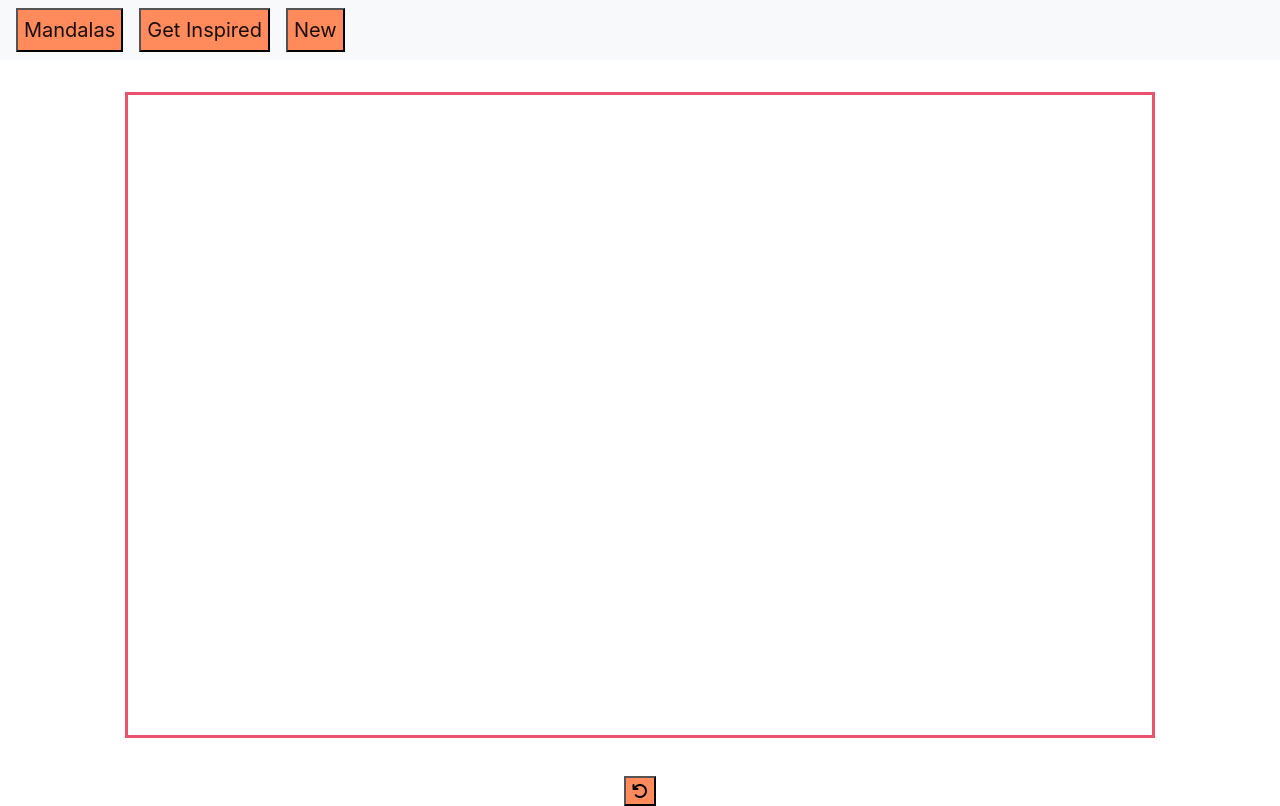
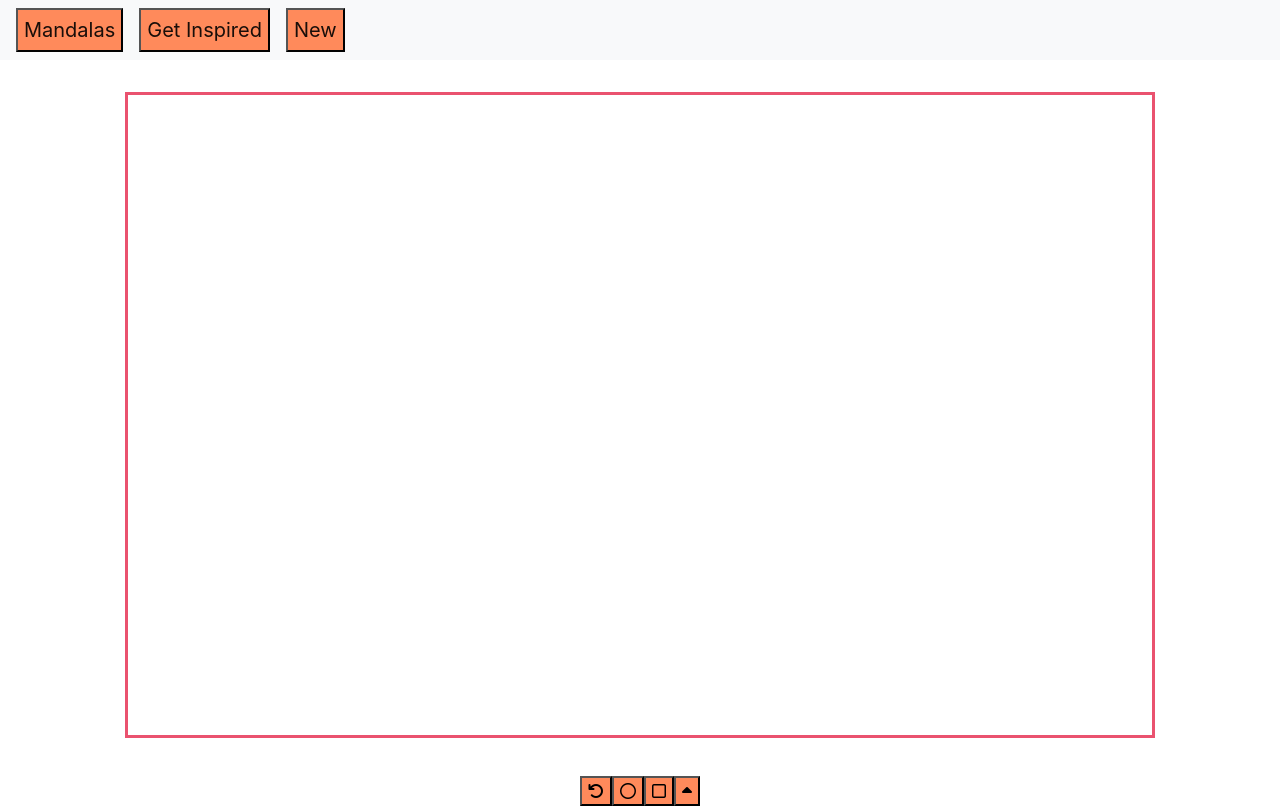
Before and after one commit to nicoledow/mandala-maker, a React (Create React App) app in the folder mandala-maker/: page / in a window 1280 px wide. Built offline with nearby package versions, Linux system fonts and the light colour scheme; the HTML template or start-up script is replaced by a standard one.

Commit message:
finish buttons

```diff
--- a/mandala-maker/src/Components/Toolbar.js
+++ b/mandala-maker/src/Components/Toolbar.js
@@ -5,6 +5,9 @@ export default class Toolbar extends React.Component {
         return(
             <nav>
                 <button><i class="fas fa-undo"></i></button>
+                <button><i class="far fa-circle"></i></button>
+                <button><i class="far fa-square"></i></button>
+                <button><i class="fas fa-caret-up"></i></button>
             </nav>
         )
     }
```
